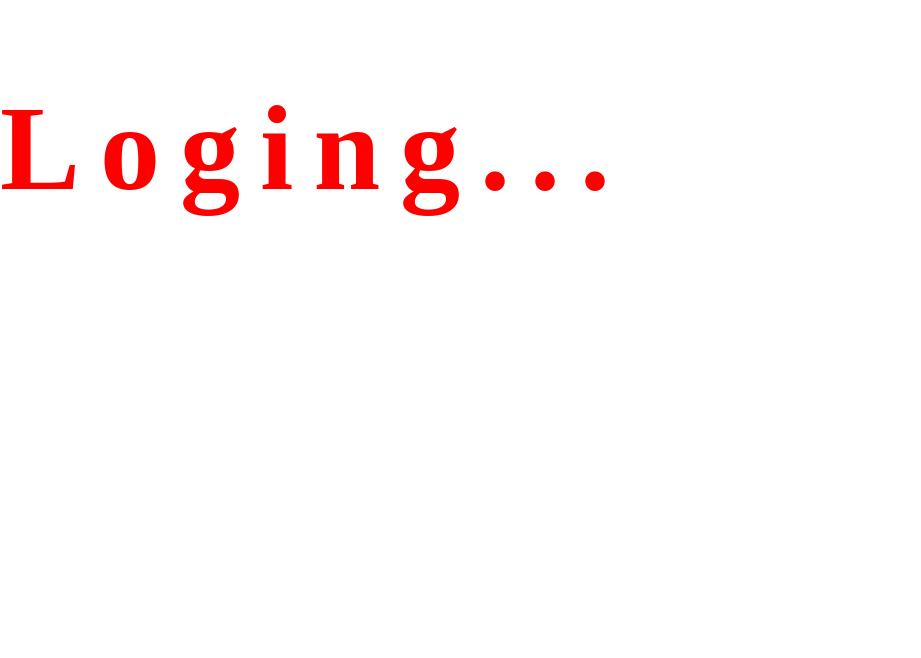
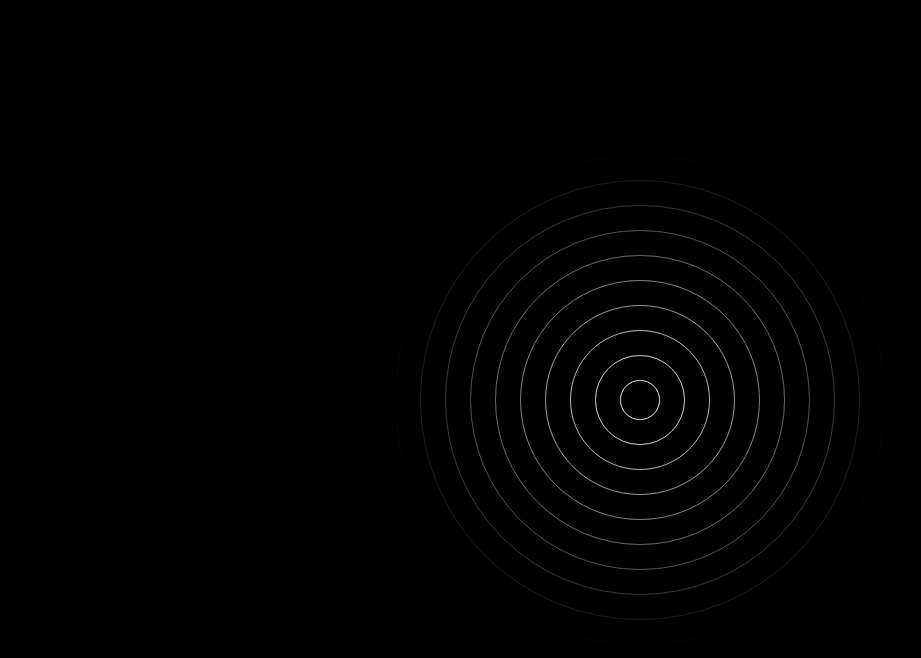
Before and after one commit to mwmzuishuai/css-animation, a Vue app: page / in a window 1280 px wide. Shown: the top 658 px of the page, without its empty margins (0-921 px from the left). Built offline with nearby package versions, Linux system fonts and the light colour scheme.

Commit message:
css涟漪

```diff
--- a/src/App.vue
+++ b/src/App.vue
@@ -4,7 +4,7 @@
   </div>
 </template>
 <script setup>
-import Test from './views/加载1.vue'
+import Test from './views/涟漪效果.vue'
 </script>
 <style lang="scss">
 body{
--- /dev/null
+++ b/src/views/涟漪效果.vue
@@ -0,0 +1,85 @@
+<template>
+    <div class="bigbox">
+        <div class="box">
+            <div class="quan quan1"></div>
+            <div class="quan quan2"></div>
+            <div class="quan quan3"></div>
+            <div class="quan quan4"></div>
+            <div class="quan quan5"></div>
+            <div class="quan quan6"></div>
+            <div class="quan quan7"></div>
+            <div class="quan quan8"></div>
+            <div class="quan quan9"></div>
+            <div class="quan quan10"></div>
+        </div>
+    </div>
+</template>
+<script setup>
+</script>
+<style scoped lang='scss'>
+.bigbox{
+    height:100vh;
+    background-color: black;
+    overflow: hidden;
+    display: flex;
+    .box{
+        width: 500px;
+        height: 500px;
+        // background: red;
+        margin: auto;
+        position: relative;
+        display: flex;
+        align-items: center;
+        justify-content: center;
+        .quan{
+            border-radius: 50%;
+            border: 1px solid white;
+            animation: fangda 4s linear infinite;
+            position: absolute;
+
+        }
+        .quan1{
+            animation-delay: 0s;
+        }
+        .quan2{
+            animation-delay: 0.4s;
+        }
+        .quan3{
+            animation-delay: 0.8s;
+        }
+        .quan4{
+            animation-delay: 1.2s;
+        }
+        .quan5{
+            animation-delay: 1.6s;
+        }
+        .quan6{
+            animation-delay: 2s;
+        }
+        .quan7{
+            animation-delay: 2.4s;
+        }
+        .quan8{
+            animation-delay: 2.8s;
+        }
+        .quan9{
+            animation-delay: 3.2s;
+        }
+        .quan10{
+            animation-delay: 3.6s;
+        }
+    }
+}
+@keyframes fangda {
+    0%{
+        width: 0;
+        height: 0;
+        opacity: 1;
+    }
+    100%{
+        width: 500px;
+        height: 500px;
+        opacity: 0;
+    }
+}
+</style>
```
